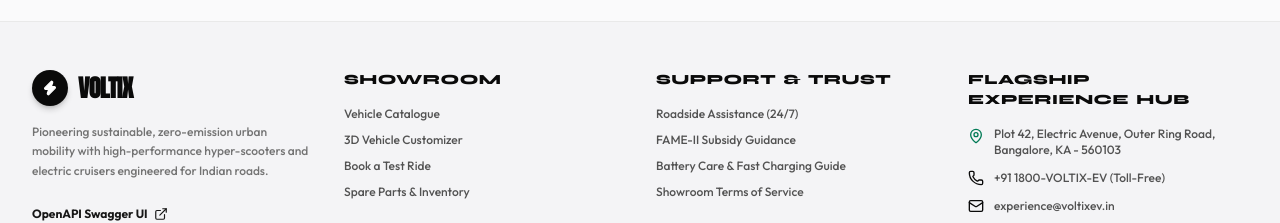
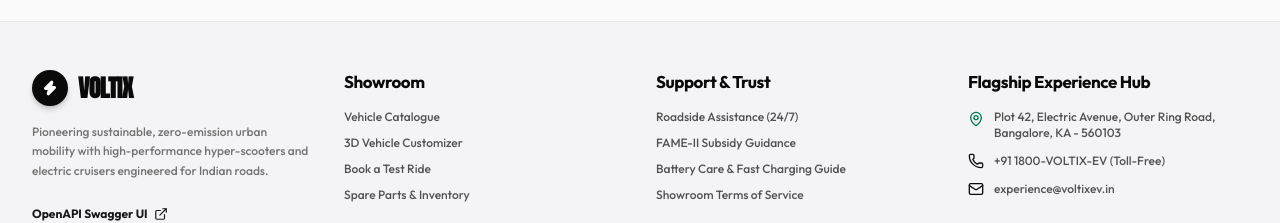
Before and after one commit to Aryanmridha13/voltix_showroom_fullstack, a React (Vite) app in the folder frontend/: page /vehicles in a window 1280 px wide. Shown: the part 1038-1261 px from the top of the page. Built offline with nearby package versions, Linux system fonts and the light colour scheme; no server answers.

Commit message:
style(typography): apply reference modern title case format to vehicle cards and footer headers

```diff
--- a/frontend/src/components/Footer.jsx
+++ b/frontend/src/components/Footer.jsx
@@ -73,7 +73,7 @@ export default function Footer() {
 
         {/* Quick Links */}
         <div>
-          <h3 className="text-sm font-card-title text-neutral-950 uppercase tracking-card mb-4">Showroom</h3>
+          <h3 className="text-[16px] sm:text-[17px] font-bold font-sans text-neutral-950 tracking-tight leading-snug mb-4">Showroom</h3>
           <ul className="space-y-2.5 text-xs font-medium">
             <li>
               <Link to="/vehicles" className="hover:text-neutral-950 transition-colors">
@@ -100,7 +100,7 @@ export default function Footer() {
 
         {/* Support & Trust */}
         <div>
-          <h3 className="text-sm font-card-title text-neutral-950 uppercase tracking-card mb-4">Support & Trust</h3>
+          <h3 className="text-[16px] sm:text-[17px] font-bold font-sans text-neutral-950 tracking-tight leading-snug mb-4">Support & Trust</h3>
           <ul className="space-y-2.5 text-xs font-medium text-neutral-600">
             <li>
               <span>Roadside Assistance (24/7)</span>
@@ -119,7 +119,7 @@ export default function Footer() {
 
         {/* Showroom Contact */}
         <div>
-          <h3 className="text-sm font-card-title text-neutral-950 uppercase tracking-card mb-4">Flagship Experience Hub</h3>
+          <h3 className="text-[16px] sm:text-[17px] font-bold font-sans text-neutral-950 tracking-tight leading-snug mb-4">Flagship Experience Hub</h3>
           <ul className="space-y-3 text-xs font-medium">
             <li className="flex items-start gap-2.5">
               <MapPin className="w-4 h-4 text-emerald-700 shrink-0 mt-0.5" />
--- a/frontend/src/components/HorizontalVehicleShowcase.jsx
+++ b/frontend/src/components/HorizontalVehicleShowcase.jsx
@@ -139,7 +139,7 @@ export default function HorizontalVehicleShowcase({ vehicles = [] }) {
                   <span className="text-[11px] font-extrabold text-emerald-700 uppercase tracking-widest block mb-1.5">
                     {variant.model_name || 'Voltix Series'}
                   </span>
-                  <h3 className="text-lg sm:text-xl font-bold font-card-title text-neutral-950 tracking-wide group-hover:text-emerald-700 transition-colors uppercase leading-snug">
+                  <h3 className="text-xl sm:text-[22px] font-bold font-sans text-neutral-950 tracking-tight group-hover:text-emerald-700 transition-colors leading-snug">
                     {variant.name}
                   </h3>
                 </div>
--- a/frontend/src/pages/VehicleCatalogue.jsx
+++ b/frontend/src/pages/VehicleCatalogue.jsx
@@ -321,7 +321,7 @@ export default function VehicleCatalogue() {
                   <p className="text-[11px] font-extrabold text-emerald-700 uppercase tracking-widest mb-1.5">
                     {variant.model_name}
                   </p>
-                  <h3 className="text-lg sm:text-xl font-bold font-card-title text-neutral-950 group-hover:text-emerald-700 transition-colors uppercase tracking-wide leading-snug">
+                  <h3 className="text-xl sm:text-[22px] font-bold font-sans text-neutral-950 group-hover:text-emerald-700 transition-colors tracking-tight leading-snug">
                     {variant.name}
                   </h3>
                 </div>
```
Also changed, not shown: 1 other file (tests, documents, lock files or other folders).
